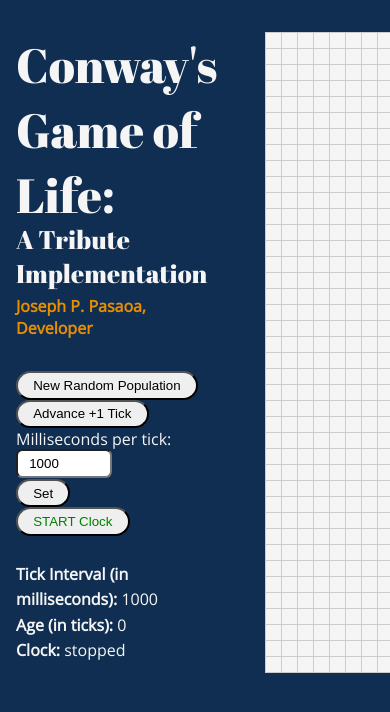
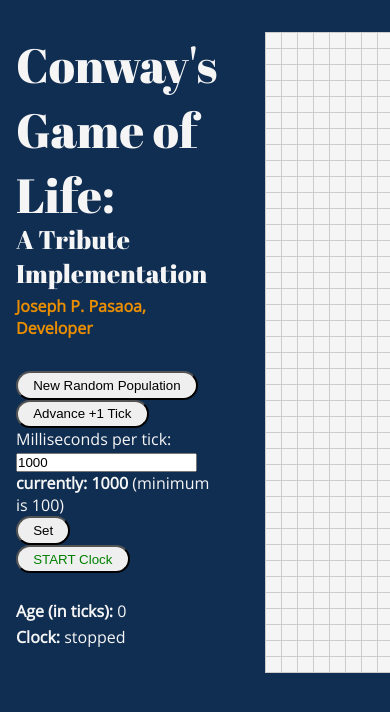
Before and after one commit to joseph-p-pasaoa/conways-game-of-life--react-ts, a React (Create React App) app: page / in a window 390 px wide. Shown: the top 712 px of the page. Built offline with nearby package versions, Linux system fonts and the light colour scheme.

Commit message:
implement responsive input display of tickInterval on focus/blur

```diff
--- a/src/components/Controls.tsx
+++ b/src/components/Controls.tsx
@@ -6,13 +6,14 @@ Controls Component | Tribute to Conway's Game of Life
 
 
 /* IMPORT */
-import React, { useState, ChangeEvent } from 'react'
+import React, { useState, ChangeEvent } from 'react';
 
 
 
 /* TYPING */
 interface Props {
   isClockRunning: boolean;
+  actualTickInterval: number;
   handleGenNewRandomizedPopulation: () => void;
   handleSetTickInterval: (milliseconds: number) => void;
   handleClickAdvanceOneTick: () => void;
@@ -25,15 +26,18 @@ interface Props {
 const Controls = (props: Props) => {
   const {
     isClockRunning,
+    actualTickInterval,
     handleGenNewRandomizedPopulation,
     handleSetTickInterval,
     handleClickAdvanceOneTick,
     handleToggleClock
   } = props;
+  const [isTickIntervalInputActive, setIsTickIntervalInputActive] = useState(false);
   const [tickIntervalInput, setTickIntervalInput] = useState(1000);  // number in milliseconds (ms)
 
   const handleChangeTickInterval = (event: ChangeEvent<HTMLInputElement>) => {
-    setTickIntervalInput(parseInt(event.target.value));
+    if (isNaN(parseInt(event.target.value))) setTickIntervalInput(0);
+    else setTickIntervalInput(parseInt(event.target.value));
   }
 
 
@@ -51,17 +55,25 @@ const Controls = (props: Props) => {
       >
         Advance +1 Tick
       </button>
-      <label htmlFor='inputTickInterval'>Milliseconds per tick:</label>
-      <input
-        id='inputTickInterval'
-        type='number'
-        value={tickIntervalInput}
-        onChange={handleChangeTickInterval}
-        className='textinput--tickinterval'
-      />
+      <label htmlFor='inputTickInterval' className='tickinterval__label'>
+        <div>Milliseconds per tick:</div>
+        <input
+          id='inputTickInterval'
+          type='text'
+          value={isTickIntervalInputActive ? tickIntervalInput : actualTickInterval}
+          onFocus={() => setIsTickIntervalInputActive(true)}
+          onBlur={() => setTimeout(() => setIsTickIntervalInputActive(false), 150)}
+          onChange={handleChangeTickInterval}
+          className={`tickinterval__textinput ${isTickIntervalInputActive ? '' : 'highlight'}`}
+        />
+        <span className={`tickinterval__msg ${isTickIntervalInputActive ? 'show' : ''}`}> <b>currently: {actualTickInterval}</b> (minimum is 100)</span>
+      </label>
       <button
-        type='button'
-        onClick={() => handleSetTickInterval(tickIntervalInput)}
+        type='submit'
+        onClick={() => {
+            if (tickIntervalInput < 100) setTickIntervalInput(100);
+            handleSetTickInterval(tickIntervalInput);
+        }}
       >
         Set
       </button>
--- a/src/components/FeedbackDisplay.tsx
+++ b/src/components/FeedbackDisplay.tsx
@@ -12,7 +12,7 @@ import React from 'react'
 
 /* TYPING */
 interface Props {
-  actualTickInterval: number;
+  // actualTickInterval: number;
   isClockRunning: boolean;
   ticksPassed: number;
 }
@@ -21,12 +21,12 @@ interface Props {
 
 /* COMPONENT */
 const FeedbackDisplay = (props: Props) => {
-  const { actualTickInterval, isClockRunning, ticksPassed } = props;
+  const { isClockRunning, ticksPassed } = props;
 
 
   return(
     <div className='status-display'>
-      <div><strong>Tick Interval (in milliseconds):</strong> {actualTickInterval}</div>
+      {/* <div><strong>Tick Interval (in milliseconds):</strong> {actualTickInterval}</div> */}
       <div><strong>Age (in ticks):</strong> {ticksPassed}</div>
       <div><strong>Clock:</strong> {isClockRunning ? 'running' : 'stopped'}</div>
     </div>
--- a/src/pages/Main.tsx
+++ b/src/pages/Main.tsx
@@ -76,6 +76,7 @@ const Main = () => {
         <Header />
         <Controls
           isClockRunning={isClockRunning}
+          actualTickInterval={actualTickInterval}
           handleGenNewRandomizedPopulation={handleGenNewRandomizedPopulation}
           handleSetTickInterval={handleSetTickInterval}
           handleClickAdvanceOneTick={handleClickAdvanceOneTick}
@@ -83,7 +84,7 @@ const Main = () => {
         />
         <FeedbackDisplay
           isClockRunning={isClockRunning}
-          actualTickInterval={actualTickInterval}
+          // actualTickInterval={actualTickInterval}
           ticksPassed={ticksPassed}
         />
       </div>
```
